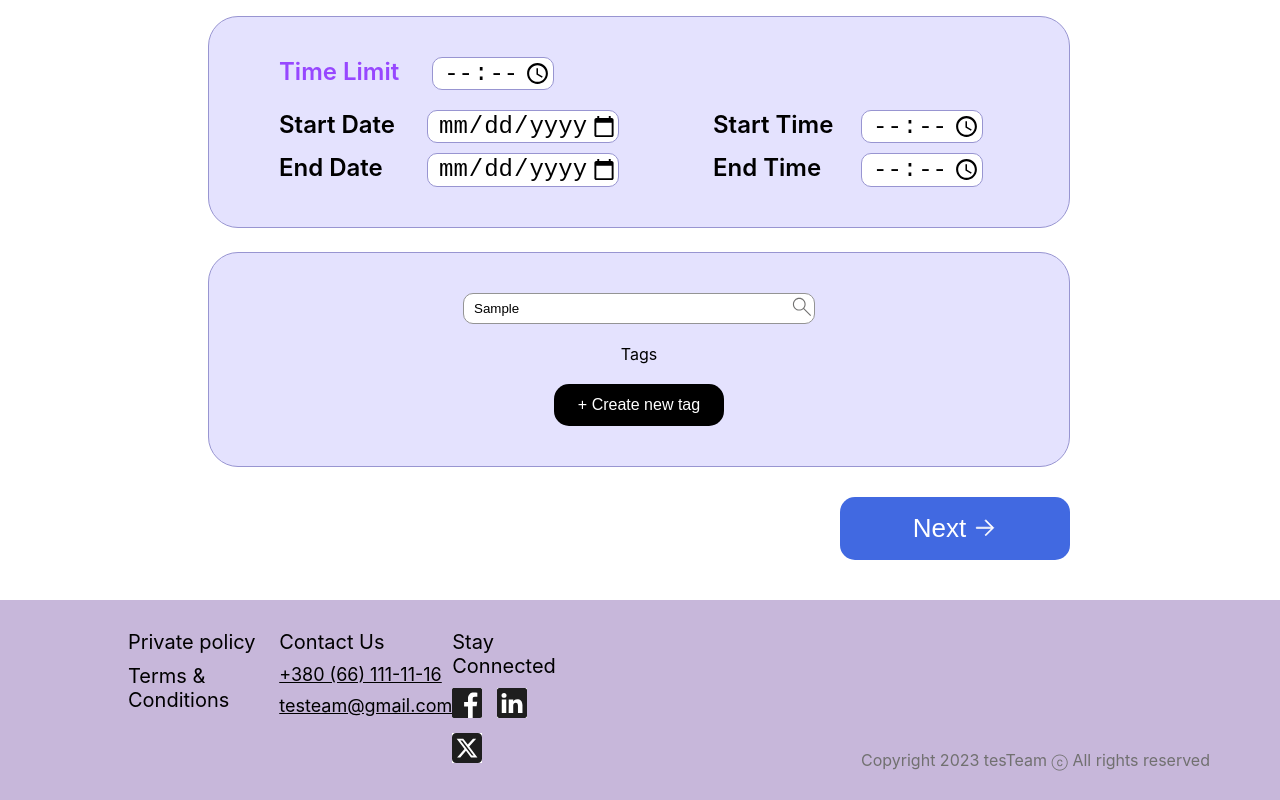
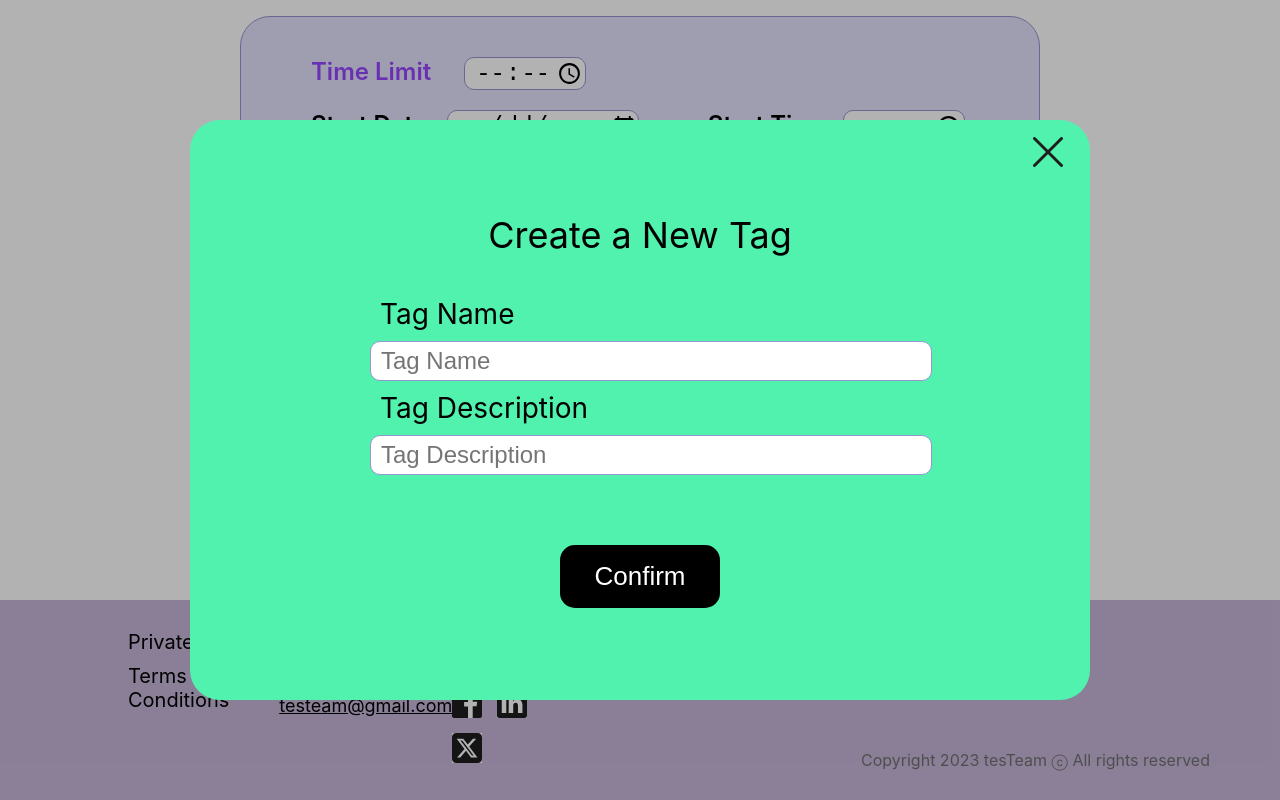
Before and after one commit to YarikShaman/AVPZ, a React (Create React App) app: page /tests/create in a window 1280 px wide. Both pictures are taken after typing "Sample" into the empty fields and a click on the button "+ Create new tag". Shown: the part 558-1358 px from the top of the page. Built offline with nearby package versions, Linux system fonts and the light colour scheme; no server answers.

Commit message:
feat(test_creation): all page visual done

```diff
--- a/src/Components/Header&Footer/Header.tsx
+++ b/src/Components/Header&Footer/Header.tsx
@@ -11,9 +11,9 @@ function Header() {
     const [name, setName] = useState("");
     const exclusion = ["/login","/signup", "/forgot_password","/forgot_password/reset/"]
 
-    function getName(jwt:string|null) {
+    function getName() {
         axios.get(
-            "http://ec2-3-68-94-147.eu-central-1.compute.amazonaws.com:8000/profile/",{headers: {Authorization: "Bearer " + jwt}}
+            "http://ec2-3-68-94-147.eu-central-1.compute.amazonaws.com:8000/profile/",{headers: {Authorization: "Bearer " + SaveJWT()}}
 
         ).then(
             resp => {
@@ -31,9 +31,8 @@ function Header() {
 
     useEffect(() => {
         if (name === "") {
-            let jwt = SaveJWT()
-            getName(jwt)
-            if(!jwt)
+            getName()
+            if(!SaveJWT())
             if (!exclusion.includes(location.pathname)) {
                 nav("/")
             }
--- a/src/Pages/TestCreation/TestCreation.css
+++ b/src/Pages/TestCreation/TestCreation.css
@@ -21,7 +21,7 @@
     flex-direction: row;
     align-items: center;
     justify-content: center;
-    width: 720px;
+    width: 658px;
     padding: 26px 70px;
     margin-bottom: 30px;
 }
@@ -40,12 +40,17 @@
     margin: 0 20px;
     font-size: 26px;
     border-radius: 100px;
-    background: #4C0E97;
     color: white;
 }
+.stepsNum1{
+    background: #CFCCCC;
 
+}
+.stepsNum2{
+    background: #4C0E97;
+}
 .firstCreationDiv {
-    width: 860px;
+    width: 800px;
     display: flex;
     flex-direction: column;
     align-items: end;
@@ -53,7 +58,7 @@
 
 .testNameDiv {
     padding: 50px 70px;
-    width: 720px;
+    width: 658px;
     display: flex;
     justify-content: center;
     flex-direction: column;
@@ -86,7 +91,7 @@
 }
 
 .timeDiv {
-    width: 720px;
+    width: 658px;
     margin: 24px 0;
     border: 1px solid #9895D1;
     background: #E4E2FE;
@@ -127,7 +132,7 @@
     border: 1px solid #9895D1;
 }
 .tagsDiv{
-    width: 720px;
+    width: 658px;
     border: 1px solid #9895D1;
     background: #E4E2FE;
     border-radius: 30px;
@@ -164,12 +169,102 @@
     border-radius: 15px;
     border: none;
 }
-.nextBtn{
-    width: 230px;
-}
 .buttonBack{
     position: absolute;
     left: 90px;
     top: 120px;
     margin: 0;
 }
+.newTagDiv{
+    background:rgba(0, 0, 0, 0.3);
+    position: fixed;
+    left: 0;
+    top:0;
+    right: 0;
+    bottom:0;
+}
+.innerNewTagDiv{
+    position: absolute;
+    left: 50%;
+    transform: translateX(-50%);
+    top: 15vh;
+    background: #50F2AE;
+    width: 540px;
+    height: 500px;
+    display: flex;
+    flex-direction: column;
+    justify-content: center;
+    align-items: start;
+    padding: 40px 180px;
+    border-radius: 30px;
+}
+.createTagLabelBig{
+    position: relative;
+    left: 50%;
+    transform: translateX(-50%);
+    font-size: 36px;
+    margin-bottom: 30px;
+}
+.createTagLabelSmall{
+    font-size: 28px;
+    margin: 10px;
+ }
+.createTagInput{
+    padding: 5px 10px;
+    font-size: 24px;
+    width: 540px;
+    border-radius: 10px;
+    border: 1px solid #9895D1;
+}
+.btnConfirmNewTag{
+    margin-top: 70px;
+    background: black;
+    position: relative;
+    left: 50%;
+    transform: translateX(-50%);
+    color: white;
+    border: none;
+    min-width: 160px;
+    padding: 16px 34px;
+    border-radius: 15px;
+    font-size: 26px;
+    cursor: pointer;
+}
+.btnBackToFirst{
+    margin-top: 30px;
+    position: static;
+    transform: none;
+}
+.createTagBtnClose{
+    cursor: pointer;
+    position: absolute;
+    right: 3%;
+    top: 3%;
+}
+.testCreationBtn:hover{
+    background: #858484;
+}
+.nextBtn{
+    width: 200px;
+    margin-top: 30px;
+    margin-right: 100px;
+    background-color: royalblue;
+    color: white;
+    border: none;
+    padding: 16px 34px;
+    border-radius: 15px;
+    font-size: 26px;
+    cursor: pointer;
+}
+.nextBtn:hover{
+    background: black;
+}
+.confirmCreationDiv{
+    display: flex;
+    justify-content: space-between;
+    width:600px;
+}
+.btnSaveCreation{
+    margin-top: 30px;
+    width: 200px;
+}
--- a/src/Pages/TestCreation/TestCreation.tsx
+++ b/src/Pages/TestCreation/TestCreation.tsx
@@ -7,8 +7,8 @@ import {useNavigate} from "react-router-dom"
 import {SaveJWT} from "../../Utilities/SaveJWT";
 
 function TestCreation() {
-    const [companyName, setCompanyName] = useState("");
-    const [errorCompanyName, setErrorCompanyName] = useState("");
+    const [isOpenedTagCreation, setIsOpenedTagCreation] = useState(false);
+    const [isOpenedSecondPage, setIsOpenedSecondPage] = useState(false);
     const [errorServer, setErrorServer] = useState('');
     const nav = useNavigate()
 
@@ -33,11 +33,12 @@ function TestCreation() {
                 </div>
                 <div className={"stepsDiv"}>
                     <div className={"stepsLabel"}>Steps:</div>
-                    <div className={"stepsNum"}>1</div>
-                    <div className={"stepsLabel"}>Test Setup</div>
-                    <div className={"stepsNum"}>2</div>
+                    <div className={`stepsNum ${isOpenedSecondPage ? 'stepsNum1' : 'stepsNum2'}`}>1</div>
+                    <div className={"stepsLabe l"}>Test Setup</div>
+                    <div className={`stepsNum ${isOpenedSecondPage ? 'stepsNum2' : 'stepsNum1'}`}>2</div>
                     <div className={"stepsLabel"}>Creating Questions</div>
                 </div>
+                {!isOpenedSecondPage &&
                     <div className={"firstCreationDiv"}>
                         <div className={"testNameDiv"}>
                             <input className={"nameInput nameInputs"} placeholder={"Type Test Name"}>
@@ -78,19 +79,61 @@ function TestCreation() {
                             <div>
                                 Tags
                             </div>
-                        <button className={"createNewTag"}>+ Create new tag</button>
+                            <button onClick={() => {
+                                setIsOpenedTagCreation(true)
+                            }} className={"createNewTag testCreationBtn"}>+ Create new tag
+                            </button>
                         </div>
-                    <button className={"buttonConfirm nextBtn"}>
+                        <button onClick={() => {
+                            setIsOpenedSecondPage(true)
+                        }} className={"nextBtn"}>
                             <label>Next </label>
-                        <svg width="24" height="18" viewBox="0 0 24 23" fill="none" xmlns="http://www.w3.org/2000/svg">
+                            <svg width="24" height="18" viewBox="0 0 24 23" fill="none"
+                                 xmlns="http://www.w3.org/2000/svg">
                                 <path
                                     d="M0.916687 10.4165H20.3125L12 2.104L13.045 0.916504L23.3367 11.2082L13.045 21.4998L12 20.3123L20.3125 11.9998H0.916687V10.4165Z"
                                     fill="#FFFEFE" stroke="#FFFEFE" stroke-width="0.8"/>
                             </svg>
 
                         </button>
+                    </div>}
+                {isOpenedSecondPage &&
+                    <div className={"secondCreationDiv"}>
+                        <div className={"confirmCreationDiv"}>
+                            <button onClick={()=>{setIsOpenedSecondPage(false)}} className={"btnConfirmNewTag btnSaveCreation testCreationBtn btnBackToFirst"}>
+                                <svg width="30" height="20" viewBox="0 0 20 22" fill="none"
+                                     xmlns="http://www.w3.org/2000/svg">
+                                    <path
+                                        d="M23.0833 12.5835L3.68742 12.5835L11.9999 20.896L10.9549 22.0835L0.663252 11.7918L10.9549 1.50016L11.9999 2.68766L3.68742 11.0002L23.0833 11.0002V12.5835Z"
+                                        fill="#FFFEFE" stroke="#FFFEFE" stroke-width="0.8"/>
+                                </svg>
+                                <label> Back</label>
+                            </button>
+                            <button className={"buttonConfirm btnSaveCreation"}>
+                                Save
+                            </button>
                         </div>
                     </div>
+                }
+            </div>
+            {isOpenedTagCreation && <div className={"newTagDiv"}>
+                <div className={"innerNewTagDiv"}>
+                    <div onClick={() => {
+                        setIsOpenedTagCreation(false)
+                    }} className={"createTagBtnClose"}>
+                        <svg width="30" height="30" viewBox="0 0 20 20" fill="none" xmlns="http://www.w3.org/2000/svg">
+                            <path d="M1 19L19 1L1 19ZM1 1L19 19L1 1Z" fill="#717070"/>
+                            <path d="M1 19L19 1M1 1L19 19" stroke="#1E1E1E" stroke-width="2" stroke-linecap="round"/>
+                        </svg>
+                    </div>
+                    <label className={"createTagLabelBig"}>Create a New Tag</label>
+                    <label className={"createTagLabelSmall"}>Tag Name</label>
+                    <input placeholder={"Tag Name"} className={"createTagInput"}></input>
+                    <label className={"createTagLabelSmall"}>Tag Description</label>
+                    <input placeholder={"Tag Description"} className={"createTagInput"}></input>
+                    <button className={"testCreationBtn btnConfirmNewTag"}>Confirm</button>
+                </div>
+            </div>}
         </div>
     )
 }
```
Lines whose indentation alone changed are shown as unchanged.
